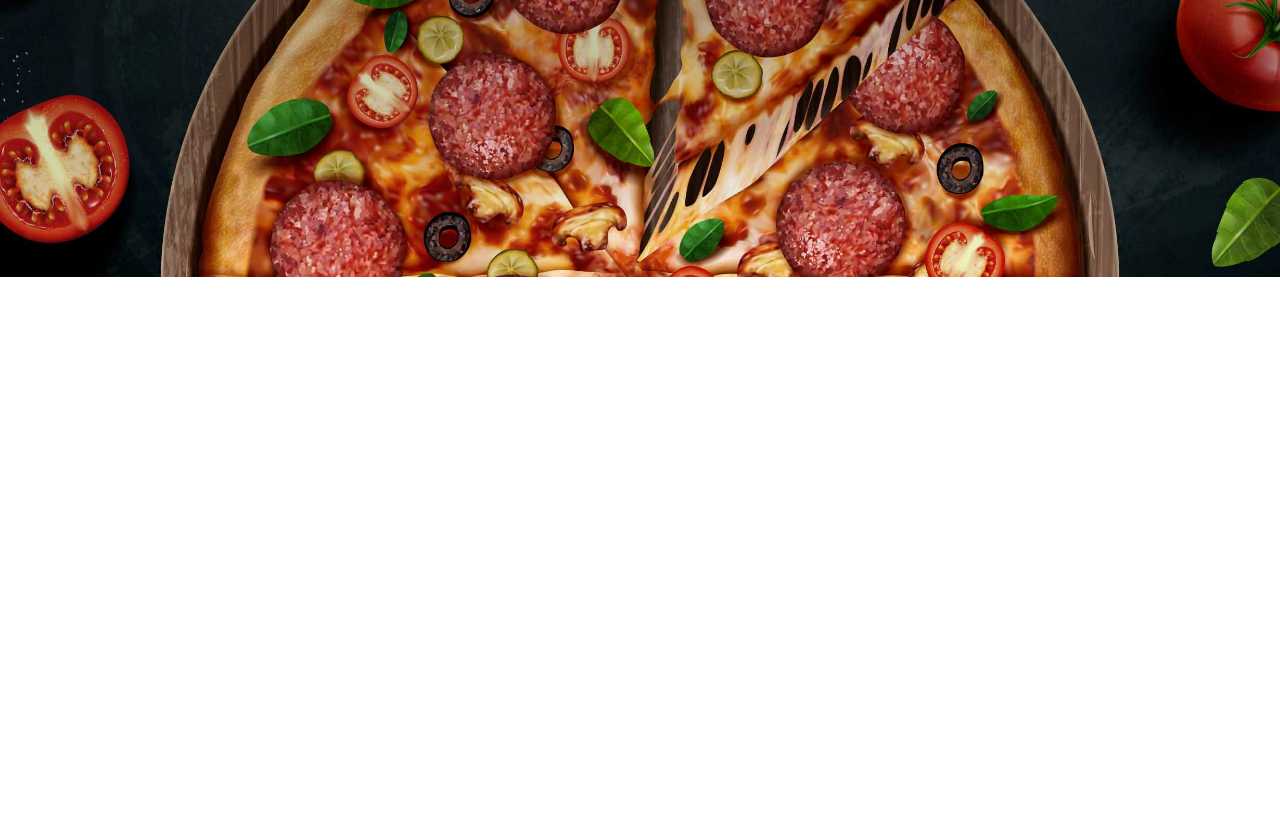
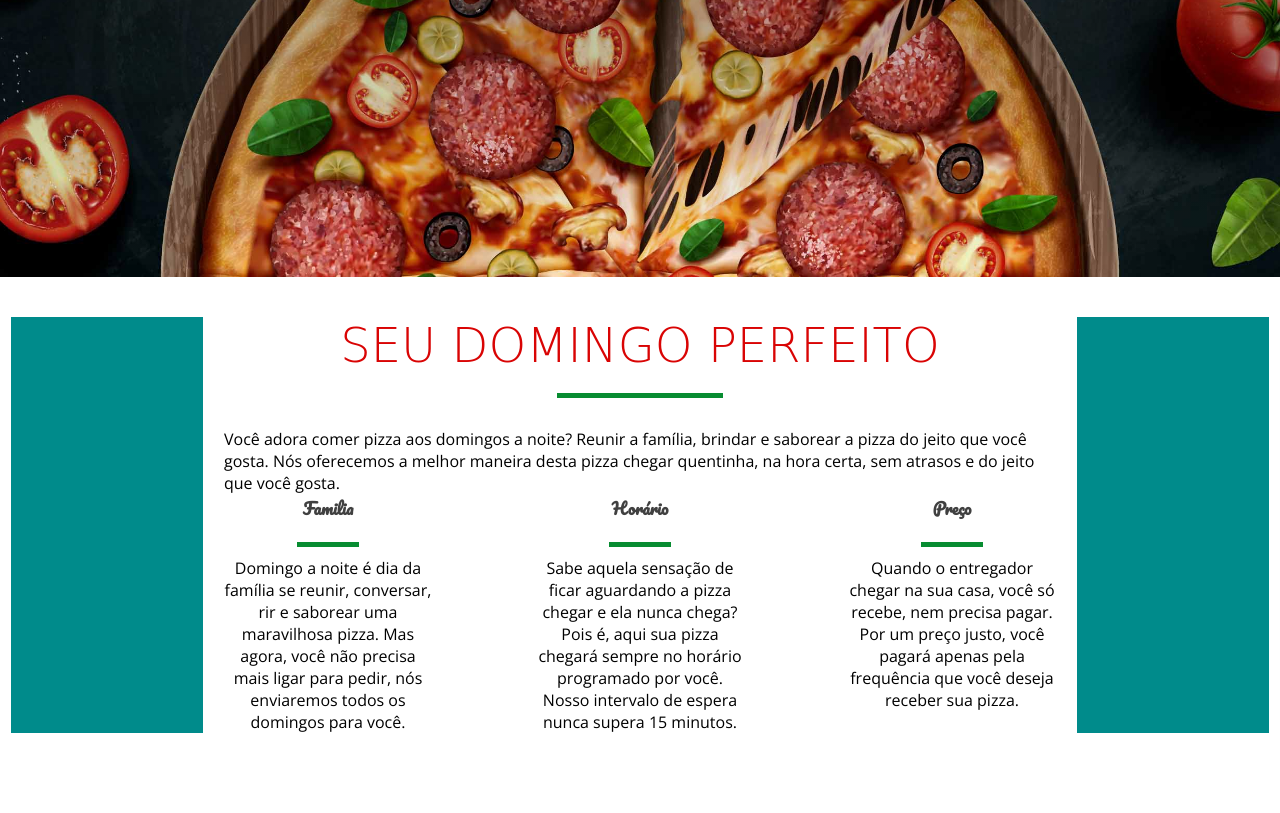
Before and after one commit to rafaelbispodosantos/pizzaria, a plain HTML site: page index.html in a window 1280 px wide. Shown: the part 523-1336 px from the top of the page. Before the commit the page ends 800 px from the top, so only its background shows below. Drawn offline with nearby package versions, Linux system fonts and the light colour scheme; files whose address does not match are found by name; a web font is replaced by a local one.

Commit message:
Section Domingo Perfeito

```diff
--- a/_styles/layout.css
+++ b/_styles/layout.css
@@ -111,3 +111,39 @@ header div#chamada {
 
   transform: translate(-50%, -50%);
 }
+
+/* ------------------------*/
+/*Seção - DOMINGO PERFEITO */
+/* ------------------------*/
+
+section#domingo-perfeito {
+  width:100%;
+  padding: 40px 0  80px;
+
+  display:flex;
+  flex-flow: row wrap;
+  justify-content: space-around;
+}
+
+div#domingo-perfeito-esquerda, div#domingo-perfeito-direita {
+  position: relative;
+  width: 15%;
+  background-color: darkcyan;
+}
+
+div#domingo-perfeito-centro {
+  width: 65%;
+}
+
+div#pontos-chaves-mestre {
+  width: 100%;
+  display: flex;
+  flex-flow: row wrap;
+  justify-content: space-between;
+
+}
+
+div.pontos-chaves {
+  text-align: center;
+  width:25%;
+}
--- a/_styles/tipografia.css
+++ b/_styles/tipografia.css
@@ -74,3 +74,31 @@ header div#chamada a{
   background: linear-gradient(rgba(7, 140,49,55) 0%, rgba(6,89,2,35)50%, rgba(6,89,2,35)100%);
 
 }
+
+/* --------------------*/
+/*Elementos do Section */
+/* ---------------------*/
+section div#domingo-perfeito-centro h2{
+  font-size:300%;
+}
+section div#domingo-perfeito-centro h2:after {
+  display: block;
+  background-color:#078c31;
+
+  height: 5px;
+  width: 20%;
+  margin: 20px auto 30px;content: " ";
+
+}
+div.pontos-chaves h4 {
+  color: #404040;
+}
+div.pontos-chaves h4:after {
+  display: block;
+  background-color:#078c31;
+
+  height: 5px;
+  width: 30%;
+  margin: 20px auto 10px;content: " ";
+
+}
--- a/index.html
+++ b/index.html
@@ -35,6 +35,49 @@
      <a href="#"> Esconha Agora Mesmo seu Plano</a>
    </div>
  </header>
+ <section id="domingo-perfeito">
+   <div id="domingo-perfeito-esquerda">
+
+   </div>
+   <div id="domingo-perfeito-centro">
+     <h2 >Seu Domingo Perfeito</h2>
+     <p class="destaque">
+      Você adora comer pizza aos domingos a noite?
+      Reunir a família, brindar e saborear a pizza do jeito que você gosta.
+      Nós oferecemos a melhor maneira desta pizza chegar quentinha, na hora certa,
+       sem atrasos e do jeito que você gosta.
+     </p>
+     <div id="pontos-chaves-mestre">
+      <div class="pontos-chaves">
+        <h4>Familia</h4>
+        <p>
+         Domingo a noite é dia da família se reunir, conversar, rir e saborear uma maravilhosa pizza. Mas agora, você não precisa mais ligar para pedir, nós enviaremos todos os domingos para você.
+        </p>
+      </div>
+
+      <div class="pontos-chaves">
+        <h4>Horário</h4>
+        <p>
+         Sabe aquela sensação de ficar aguardando a pizza chegar e ela nunca chega? Pois é, aqui sua pizza chegará sempre no horário programado por você. Nosso intervalo de espera nunca supera 15 minutos.
+        </p>
+      </div>
+
+      <div class="pontos-chaves">
+        <h4>Preço</h4>
+        <p>
+         Quando o entregador chegar na sua casa, você só recebe, nem precisa pagar. Por um preço justo, você pagará apenas pela frequência que você deseja receber sua pizza.
+
+        </p>
+      </div>
+     </div>
+
+   </div>
+
+   <div id="domingo-perfeito-direita">
+
+   </div>
+
+ </section>
  <script src="https://unpkg.com/ionicons@5.1.2/dist/ionicons.js"></script>
 </body>
 </html>
```
